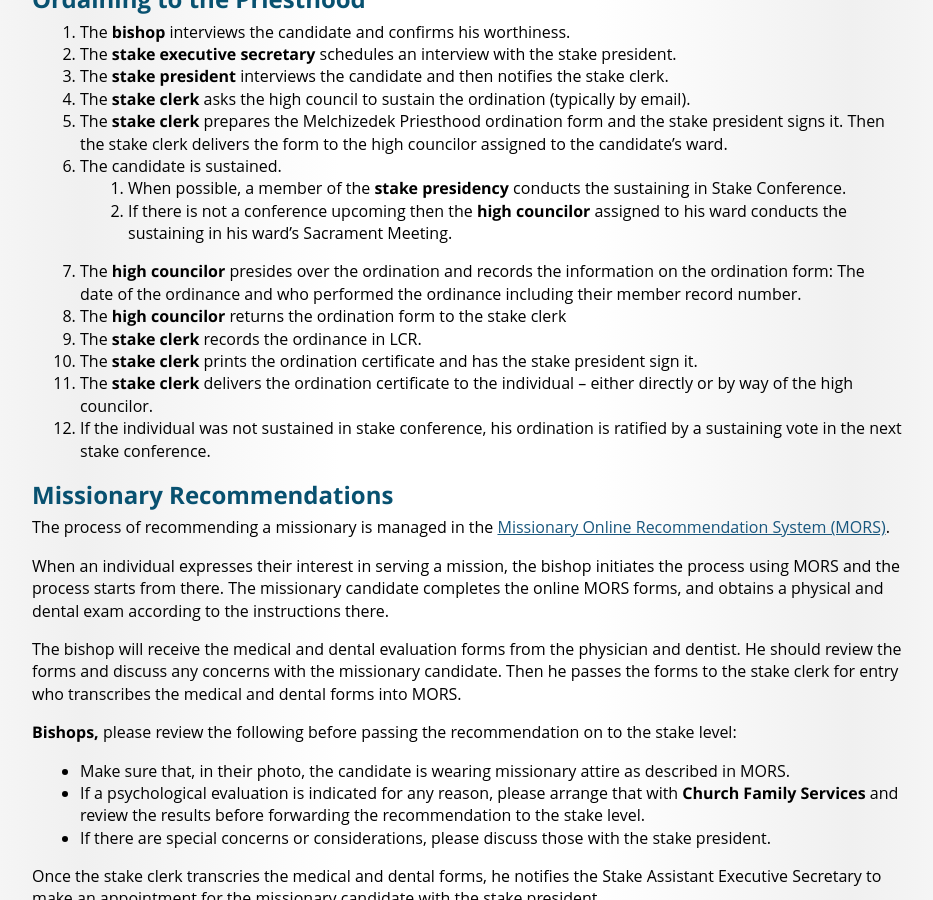
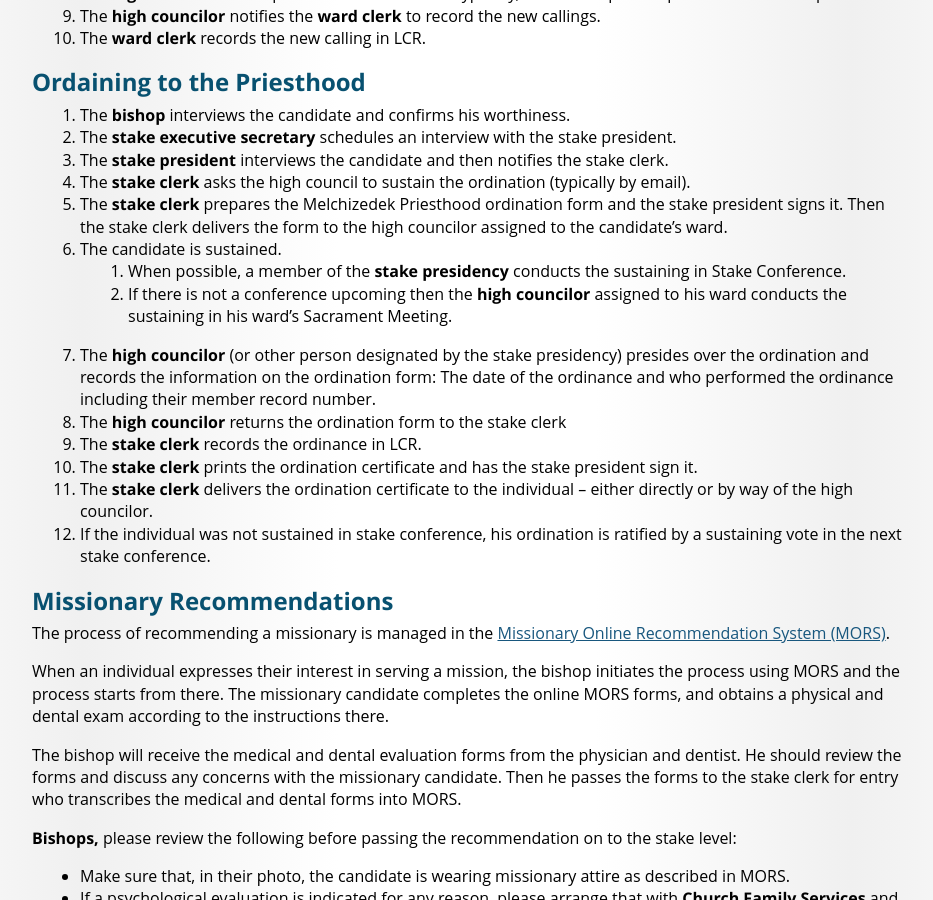
Before and after one commit to ProvoYsa2/Docs, a Jekyll site: the page built from procedures.md, in a window 1280 px wide and 900 px high, scrolled down 1690 px. Shown: the whole window, without its empty margins (173-1106 px from the left). Built offline with Jekyll 4.4.1, drawn with Linux system fonts in a browser that asks for light colours; some web fonts are replaced; some of the changed text lies outside the part shown.

Commit message:
Procedure update

```diff
--- a/procedures.md
+++ b/procedures.md
@@ -6,6 +6,8 @@
 ## General Notes
 
 When meeting with an individual to give them a call, it's important to discuss with them the responsibilities of the calling so that they know what they are agreeing to. Before the interview, it may be valuable to read the description of the calling and responsibilities in the [General Handbook](https://www.churchofjesuschrist.org/study/manual/general-handbook?lang=eng).
+
+Per the [General Handbook](https://www.churchofjesuschrist.org/study/manual/general-handbook?lang=eng), when setting apart a person to a role that requires a high priest (such as bishop, bishopric councilor, or high councilor), only high priests should be in the circle. Likewise, when a man is ordained a high priest, only high priests may stand in the circle.
 
 ## Calling Ward Clerks and Ward Executive Secretaries
 
@@ -64,7 +66,7 @@
 6. The candidate is sustained.
     1. When possible, a member of the **stake presidency** conducts the sustaining in Stake Conference.
     2. If there is not a conference upcoming then the **high councilor** assigned to his ward conducts the sustaining in his ward's Sacrament Meeting.
-7. The **high councilor** presides over the ordination and records the information on the ordination form: The date of the ordinance and who performed the ordinance including their member record number.
+7. The **high councilor** (or other person designated by the stake presidency) presides over the ordination and records the information on the ordination form: The date of the ordinance and who performed the ordinance including their member record number.
 8. The **high councilor** returns the ordination form to the stake clerk
 9. The **stake clerk** records the ordinance in LCR.
 10. The **stake clerk** prints the ordination certificate and has the stake president sign it.
```
